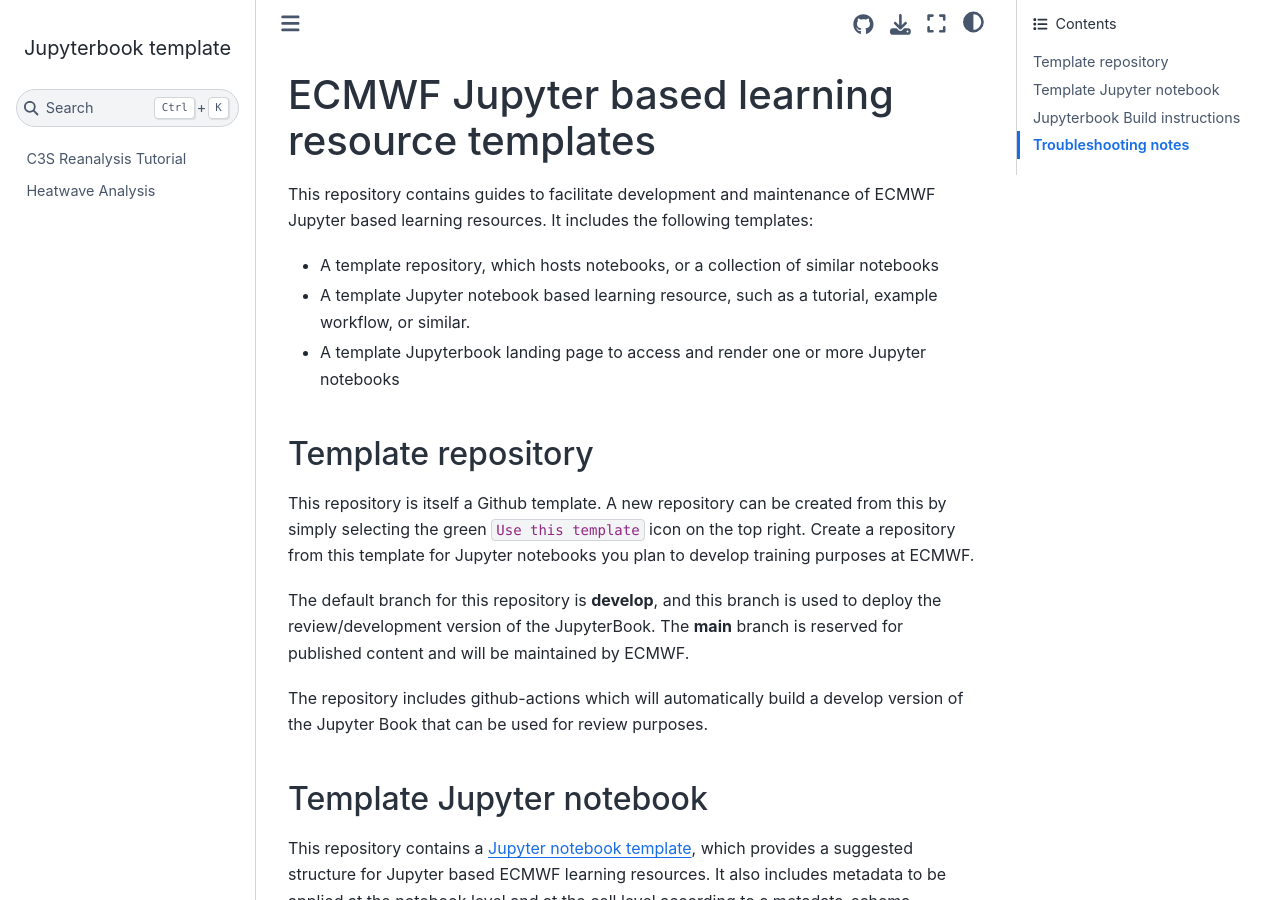
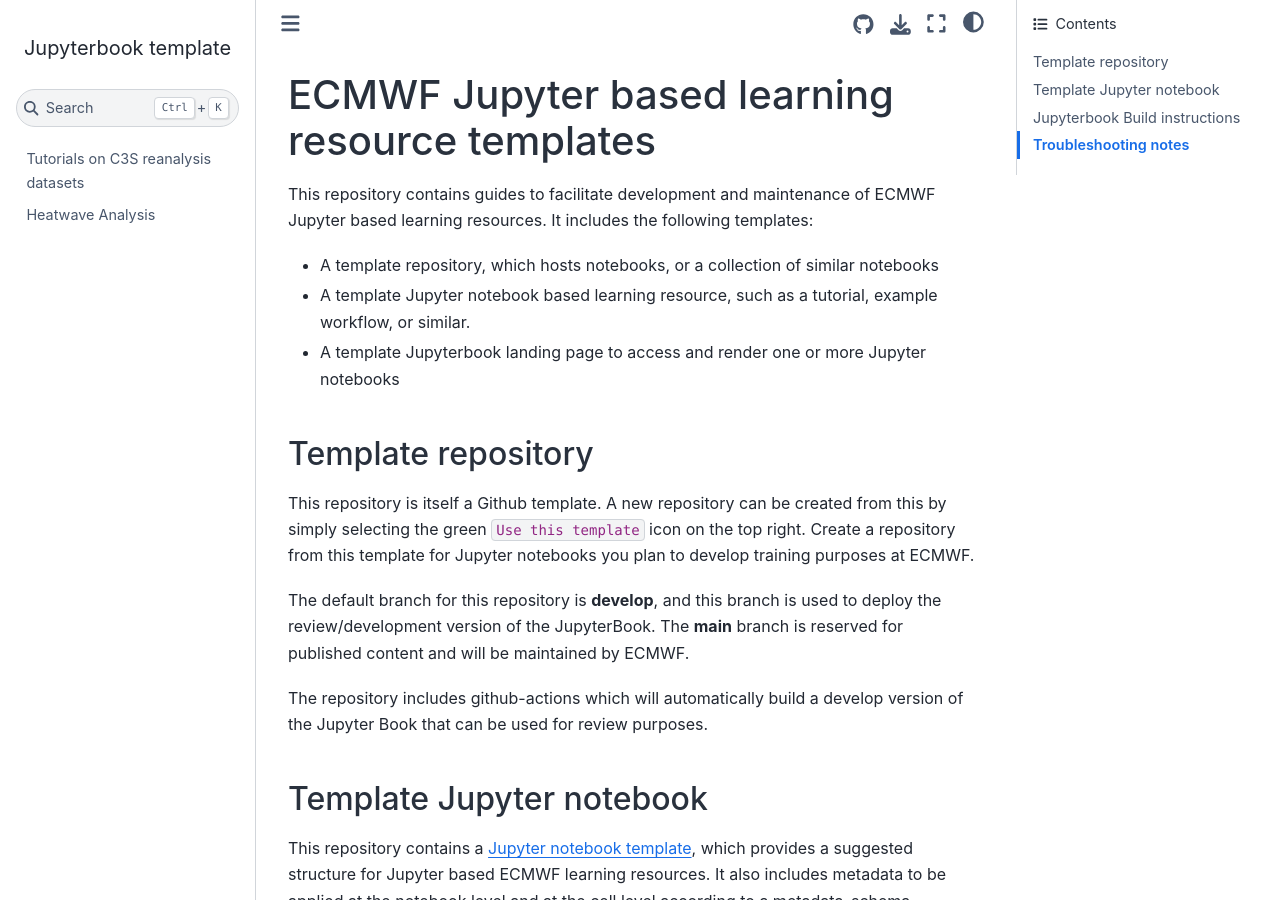
Before and after one commit to ecmwf-training/c3s-training-submodule-reanalysis, a Jupyter Book: the page built from README.md, in a window 1280 px wide and 900 px high. Built offline with Jupyter Book 1.0.4 settings and Sphinx 7.4.7 and the Sphinx Book theme 1.1.4, drawn with Linux system fonts in a browser that asks for light colours; pages that are not in the unit, such as notebooks, are missing from menus.

Commit message:
Updating titles according to Chris' suggestion

```diff
--- a/intro.md
+++ b/intro.md
@@ -1,6 +1,6 @@
 ![logo](https://climate.copernicus.eu/sites/default/files/custom-uploads/branding/LogoLine_horizon_EC_Cop_ECMWF.png)
 
-# C3S Reanalysis Tutorial
+# Tutorials on C3S reanalysis datasets
 
 **PLEASE NOTE THAT THIS A DEVELOPMENT INSTANCE, THESE NOTE BOOKS ARE OFFICIALLY PUBLISHED ELSEWHERE**
 
```
